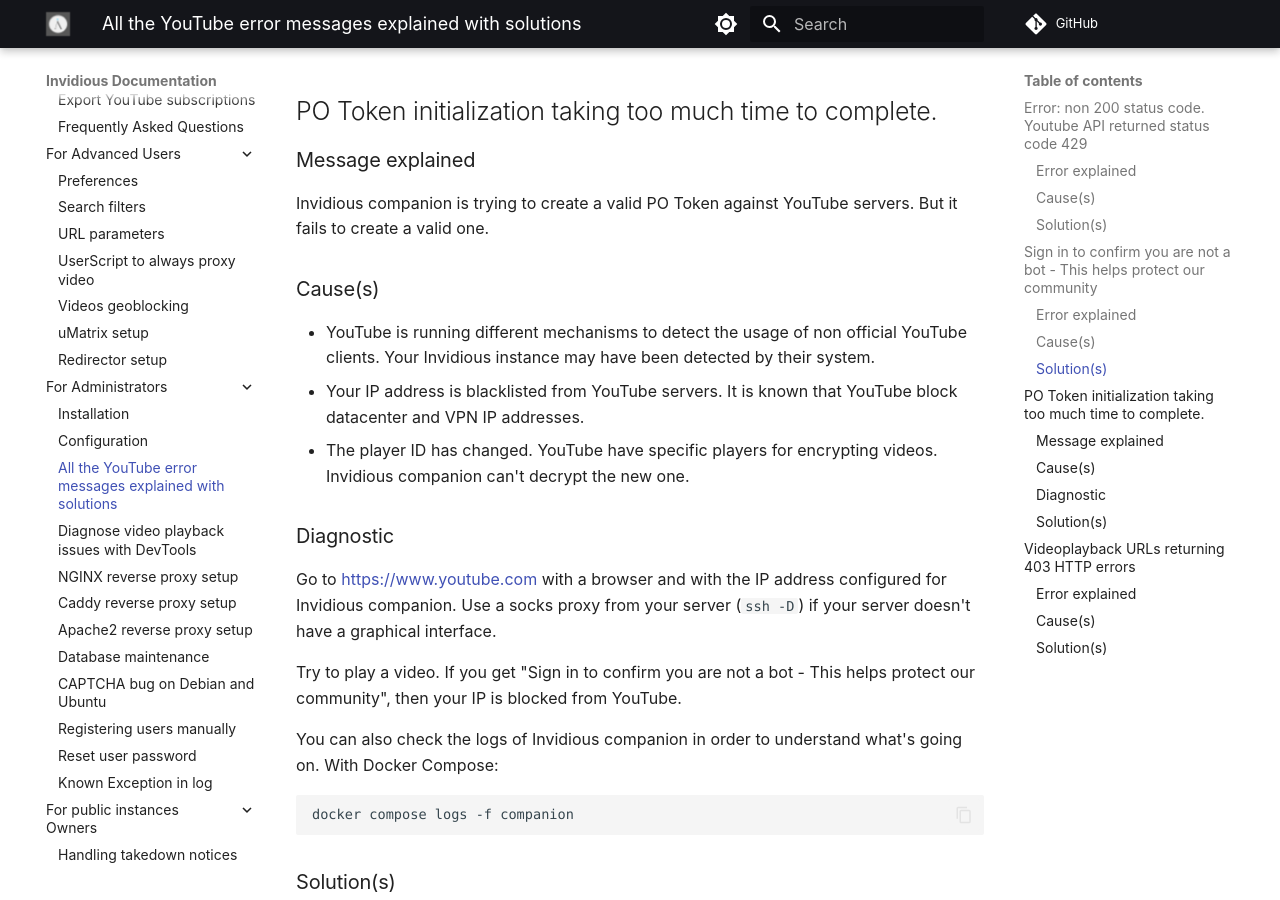
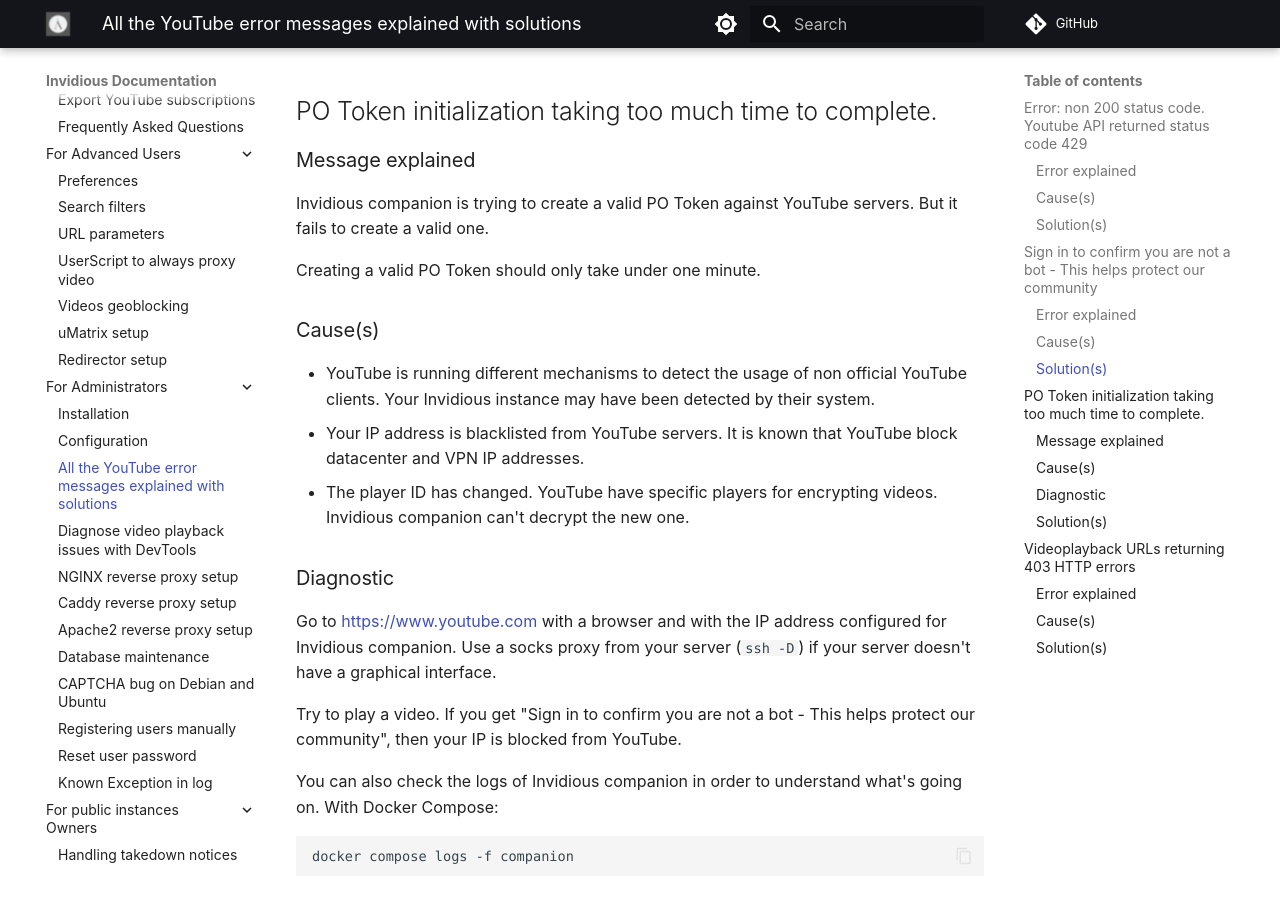
Before and after one commit to iv-org/documentation, an MkDocs documentation site: the page built from docs/youtube-errors-explained.md, in a window 1280 px wide and 900 px high, scrolled down 2196 px. Built offline with MkDocs 1.6.1 and Material for MkDocs 9.7.7, drawn with Linux system fonts in a browser that asks for light colours; comment, search, counter and statistics services are not loaded.

Commit message:
chore: add duration for potoken generation

```diff
--- a/docs/youtube-errors-explained.md
+++ b/docs/youtube-errors-explained.md
@@ -56,6 +56,8 @@
 
 Invidious companion is trying to create a valid PO Token against YouTube servers. But it fails to create a valid one.
 
+Creating a valid PO Token should only take under one minute.
+
 ### Cause(s)
 
 - YouTube is running different mechanisms to detect the usage of non official YouTube clients. Your Invidious instance may have been detected by their system.
```
